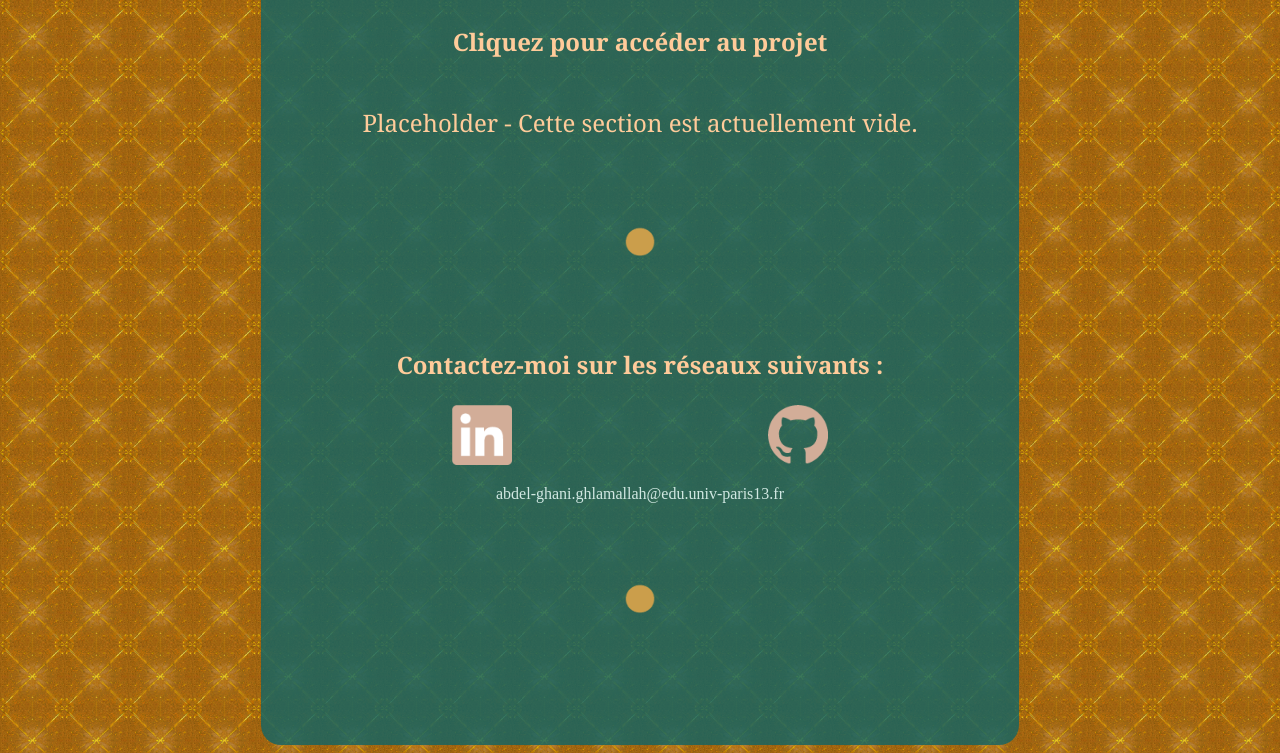
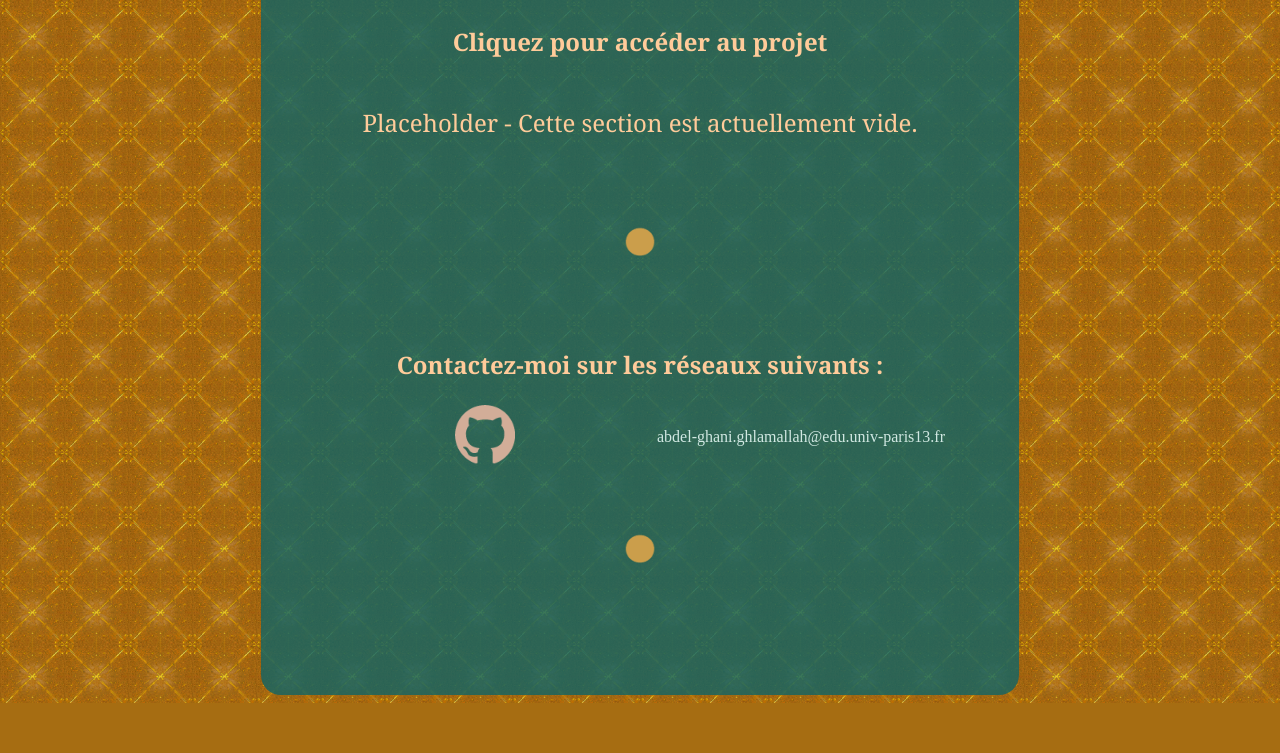
Before and after one commit to GhaniGhlamallah/proJ, a plain HTML site: page archive_C.html in a window 1280 px wide. Shown: the part 1148-1901 px from the top of the page. After the commit the page ends 1851 px from the top, so only its background shows below. Drawn offline with nearby package versions, Linux system fonts and the light colour scheme.

Commit message:
Update archive_C.html

```diff
--- a/archive_C.html
+++ b/archive_C.html
@@ -50,7 +50,6 @@ Le langage C offre un contrôle précis sur le matériel et permet une programma
 
 			<h3 id="bigtext">Contactez-moi sur les réseaux suivants : </h3>
 			<div class="button-container1">
-				<a href="index.html"><img src="assets/linked.png" alt="linked in" class="reseau" ></a>
 				<a href="https://github.com/GhaniGhlamallah"><img src="assets/mail.png" alt="mail" class="reseau" ></a>
 				<p id="mail">abdel-ghani.ghlamallah@edu.univ-paris13.fr</p>
 			</div>
```
